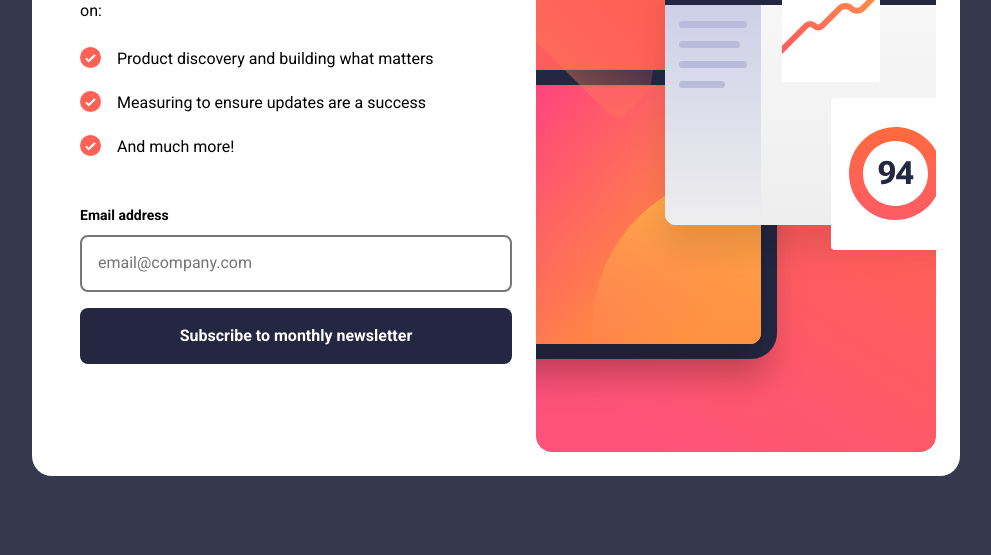
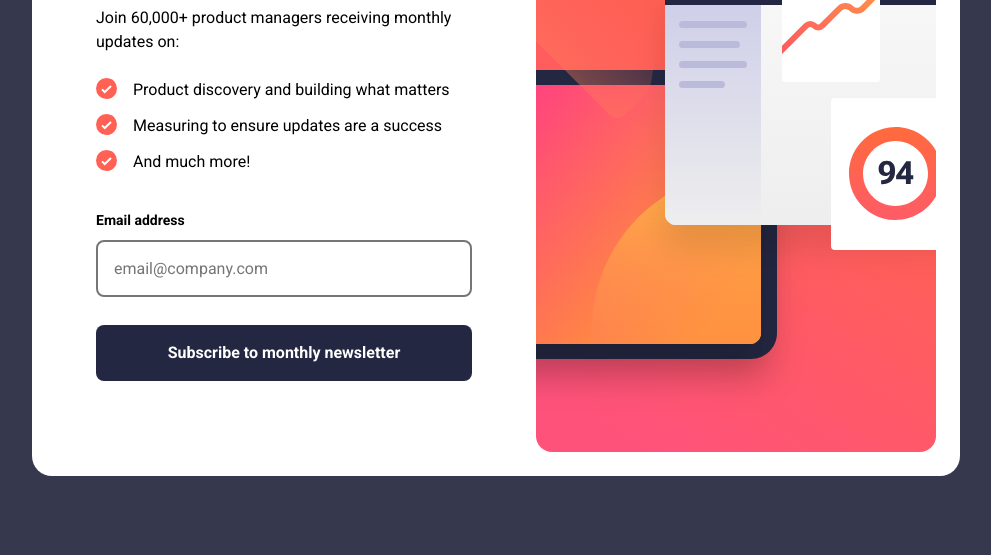
Before and after one commit to MattPahuta/newsletter-sign-up, a plain HTML site: page index.html in a window 1280 px wide. Shown: the part 245-800 px from the top of the page, without its empty margins (144-1135 px from the left). Drawn offline with Linux system fonts and the light colour scheme.

Commit message:
Adjust mobile and desktop spacing for sign-up card

```diff
--- a/css/styles.css
+++ b/css/styles.css
@@ -100,9 +100,14 @@ body {
 
 .card-content {
   padding: 2.5rem 1.5rem;
+  display: flex;
+  flex-direction: column;
+  justify-content: space-evenly;
+  gap: 1.5rem;
 }
 
-.card-text > * {
+.card-title,
+.card-text p {
   margin-bottom: 1.5rem;
 }
 
@@ -112,21 +117,7 @@ body {
   font-size: var(--fs-600);
 }
 
-@media (min-width: 60rem) {
-  .card {
-    padding: 1.5rem;
-    grid-template-columns: 1fr auto;
-  }
-  .card picture {
-    order: 2;
-  }
-}
 
-@media (min-width: 60rem) {
-  .card-title {
-    font-size: var(--fs-700);
-  }
-}
 
 .card-text ul {
   padding: 0;
@@ -155,9 +146,10 @@ body {
 }
 
 .card-form {
-  margin-top: 40px;
+  /* margin-top: 40px; */
   display: flex;
   flex-direction: column;
+  justify-content: space-between;
   gap: 1rem;
 }
 
@@ -208,3 +200,28 @@ body {
 .button:focus-visible {
 
 }
+
+@media (min-width: 60rem) {
+  .card {
+    padding: 1.5rem;
+    grid-template-columns: 1fr auto;
+  }
+  .card picture {
+    order: 2;
+  }
+  .card-content {
+    padding-left: 2.5rem;
+    padding-right: 4rem;
+    gap: 0;
+  }
+
+  .card-title {
+    font-size: var(--fs-700);
+  }
+  .card-text__list-item:not(:last-child) {
+    margin-bottom: 0.5rem;
+  }
+  .card-form {
+    gap: 1.75rem;
+  }
+}
```
